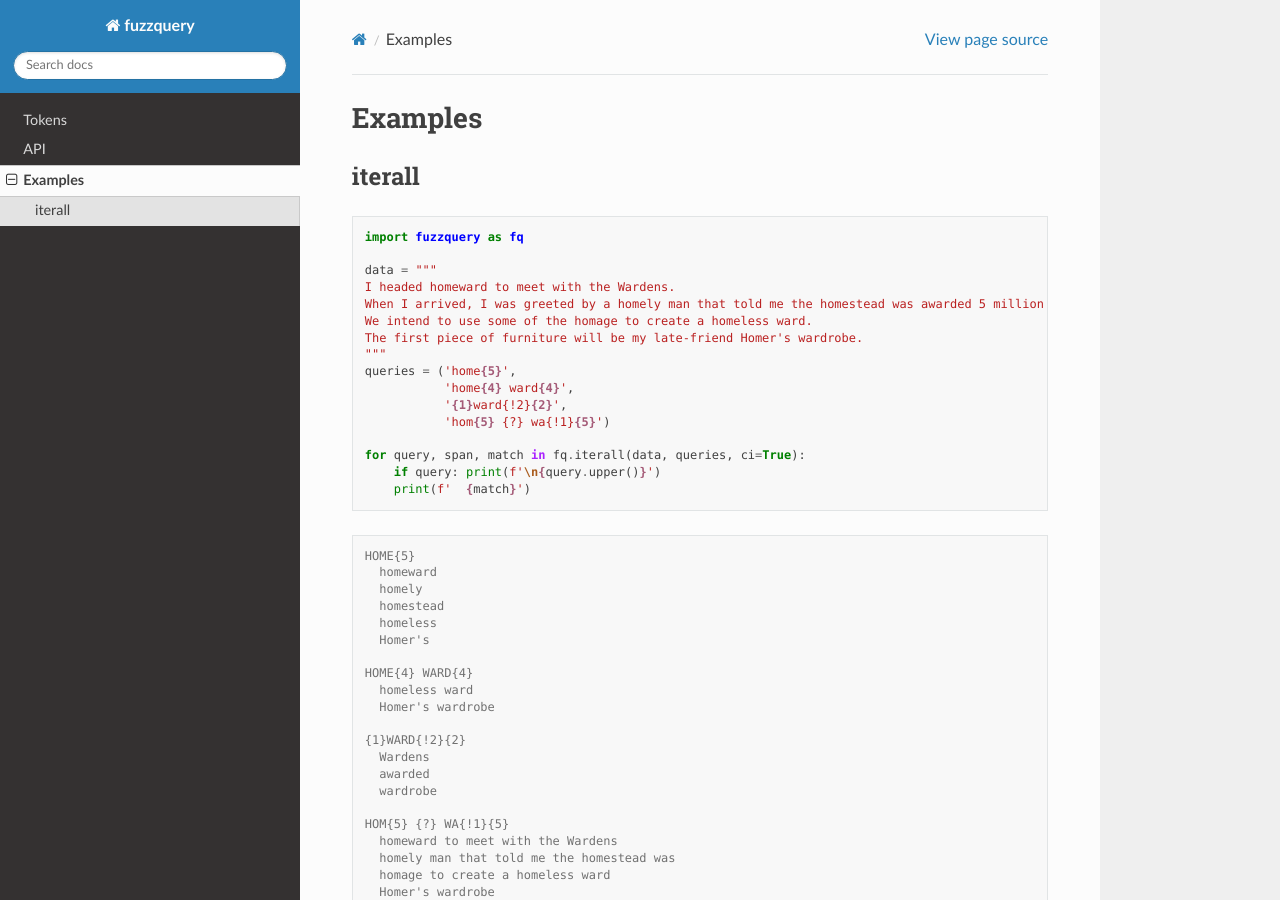
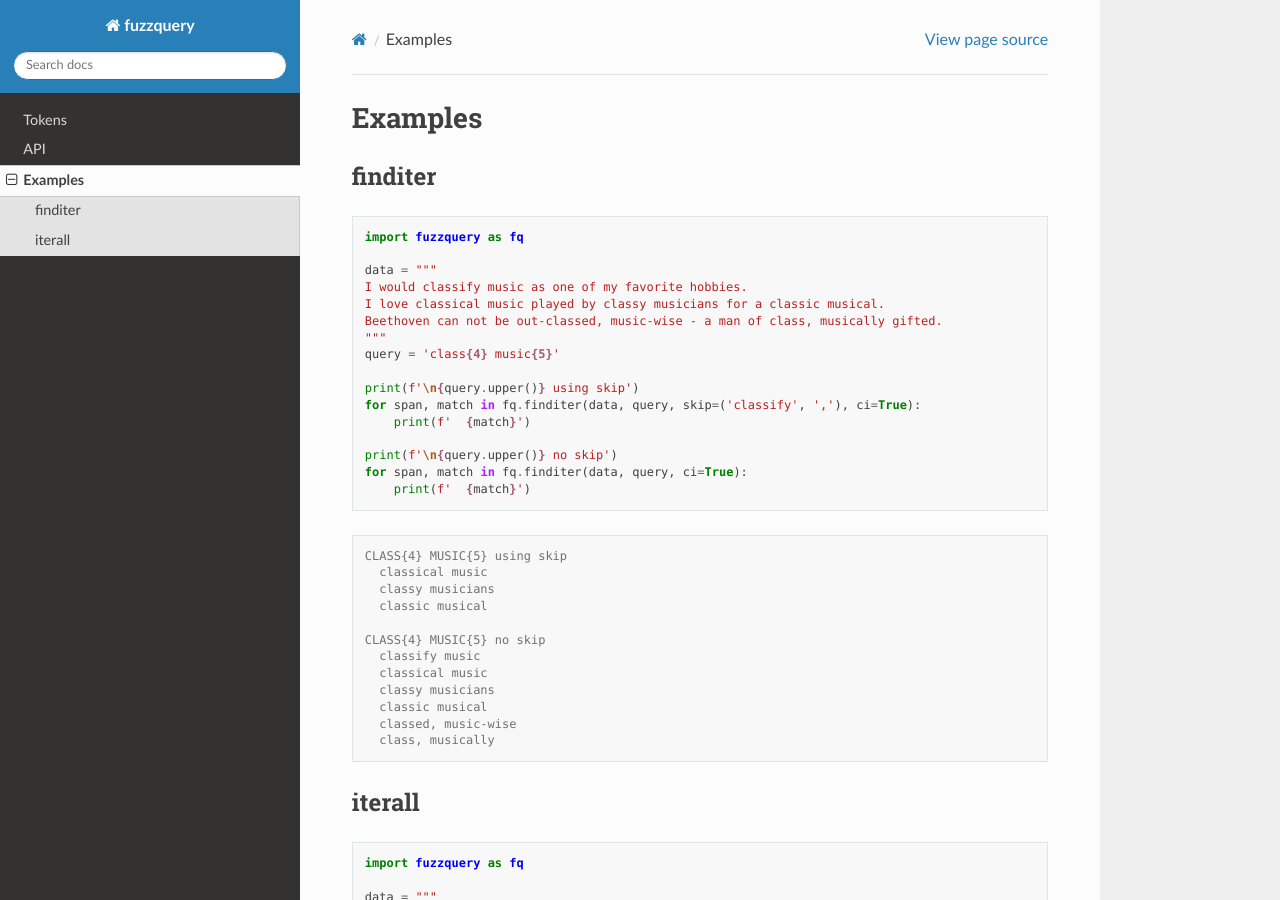
Before and after one commit to OneMadGypsy/fuzzquery, a Sphinx documentation site: the page built from docs/source/examples.rst, in a window 1280 px wide and 900 px high. Built offline with Sphinx 7.4.7 and the Read the Docs theme 2.0.0, drawn with Linux system fonts in a browser that asks for light colours.

Commit message:
Update examples.rst

```diff
--- a/docs/source/examples.rst
+++ b/docs/source/examples.rst
@@ -1,5 +1,42 @@
 Examples
 ========
+
+finditer
+--------
+
+.. code-block:: python
+
+  import fuzzquery as fq
+
+  data = """
+  I would classify music as one of my favorite hobbies.
+  I love classical music played by classy musicians for a classic musical.
+  Beethoven can not be out-classed, music-wise - a man of class, musically gifted.
+  """
+  query = 'class{4} music{5}'
+
+  print(f'\n{query.upper()} using skip')
+  for span, match in fq.finditer(data, query, skip=('classify', ','), ci=True):
+      print(f'  {match}')
+
+  print(f'\n{query.upper()} no skip')
+  for span, match in fq.finditer(data, query, ci=True):
+      print(f'  {match}')
+
+.. code-block:: console
+
+  CLASS{4} MUSIC{5} using skip
+    classical music
+    classy musicians
+    classic musical
+
+  CLASS{4} MUSIC{5} no skip
+    classify music
+    classical music
+    classy musicians
+    classic musical
+    classed, music-wise
+    class, musically
 
 iterall
 --------
```
